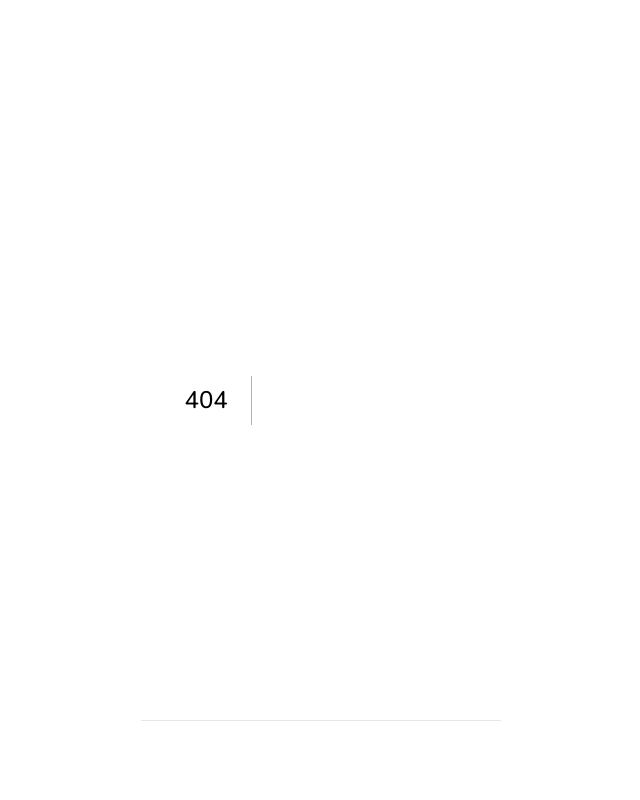
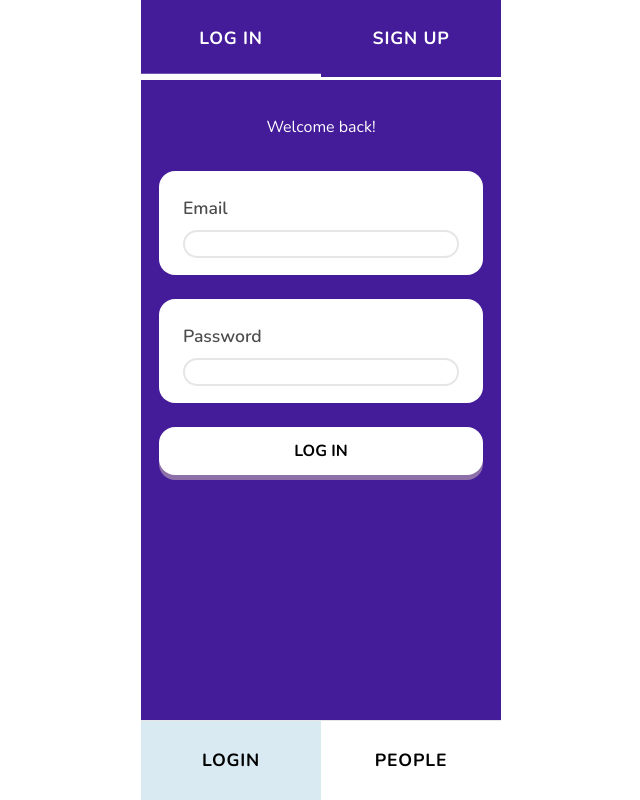
Before and after one commit to elmijail1/profile-practice-nextjs, a Next.js app: page /login in a window 1280 px wide. Before the commit this address had no page. Shown: the whole page, without its empty margins (319-959 px from the left). Built offline with nearby package versions, Linux system fonts and the light colour scheme.

Commit message:
Change /auth to /login for the component

```diff
--- a/app/components/LayoutFooter.tsx
+++ b/app/components/LayoutFooter.tsx
@@ -9,19 +9,19 @@ export default function LayoutFooter() {
     const { loggedUser, setLoggedUser } = useLoggedUser()
     const currentRoute = usePathname()
 
-    function AuthLink() {
+    function LoginLink() {
         return (
             <Link
-                href="/auth"
+                href="/login"
                 className="footer__link"
-                style={currentRoute === "/auth"
+                style={currentRoute === "/login"
                     ? {
                         backgroundColor: "hsl(200,50%,90%)"
                     }
                     : undefined
                 }
             >
-                Auth
+                Login
             </Link>
         )
     }
@@ -64,7 +64,7 @@ export default function LayoutFooter() {
         // setLoggedInUser(null) ?? add it outside this element
         return (
             <Link
-                href="/auth"
+                href="/login"
                 onClick={() => setLoggedUser(false)}
                 className="footer__link"
             >
@@ -75,10 +75,10 @@ export default function LayoutFooter() {
 
 
     function DetermineButtons() {
-        if (currentRoute === "/auth" || currentRoute === "/") {
-            return (<><AuthLink /><PeopleLink /></>)
+        if (currentRoute === "/login" || currentRoute === "/") {
+            return (<><LoginLink /><PeopleLink /></>)
         } else if (currentRoute === "/people" && !loggedUser) {
-            return (<><AuthLink /><PeopleLink /></>)
+            return (<><LoginLink /><PeopleLink /></>)
         } else if (currentRoute === "/people" && loggedUser) {
             return (<><LogOutLink /><ProfileLink /></>)
         } else if (currentRoute.includes("/profile")) {
--- a/next.config.ts
+++ b/next.config.ts
@@ -5,7 +5,7 @@ const nextConfig: NextConfig = {
     return [
       {
         source: "/",
-        destination: "/auth",
+        destination: "/login",
         permanent: true
       }
     ]
```
Also changed, not shown: app/login/LogInTab.tsx (renamed from app/auth/LogInTab.tsx), app/login/SignUpTab.tsx (renamed from app/auth/SignUpTab.tsx), app/login/ValidationIndicator.tsx (renamed from app/auth/ValidationIndicator.tsx), app/login/page.tsx (renamed from app/auth/page.tsx).
